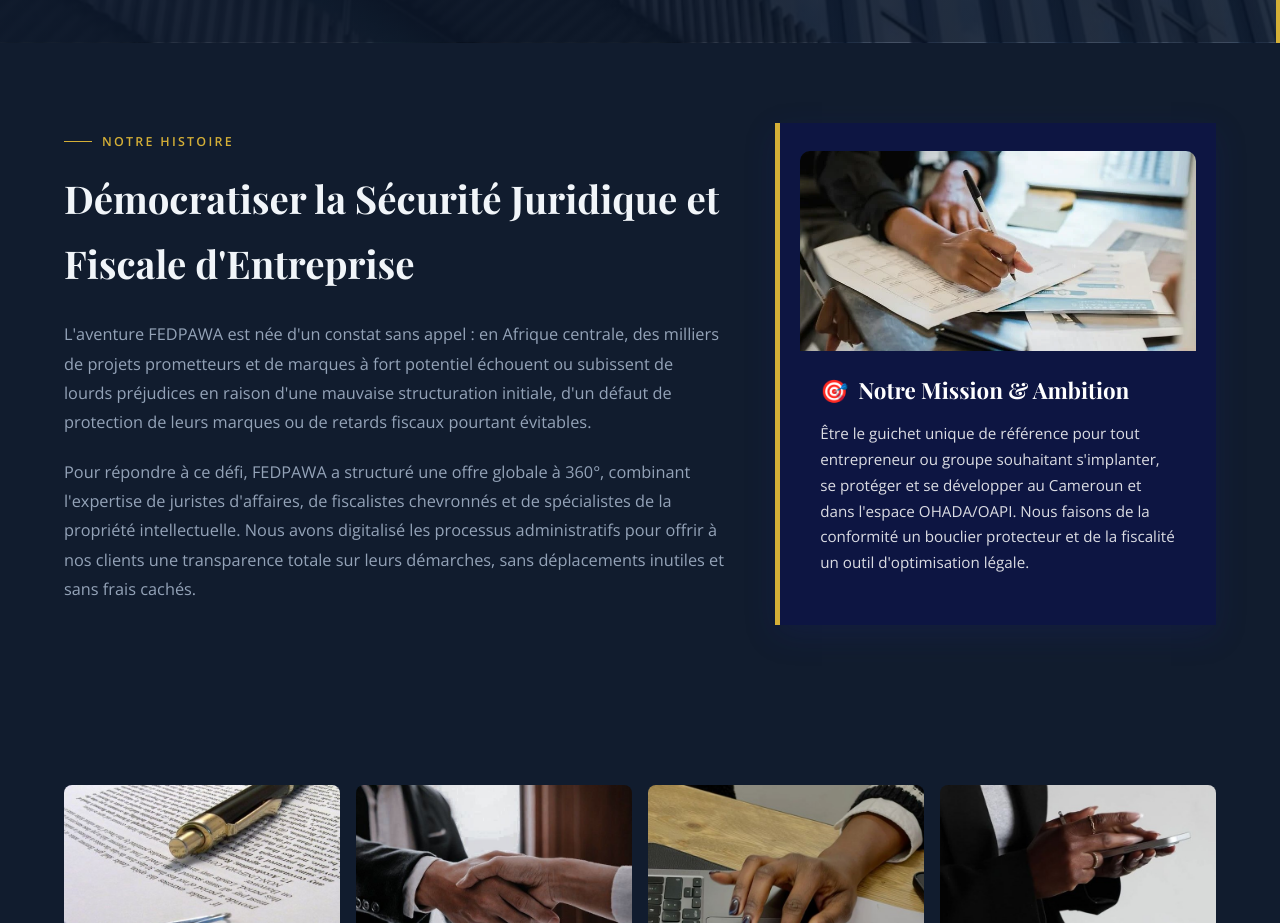
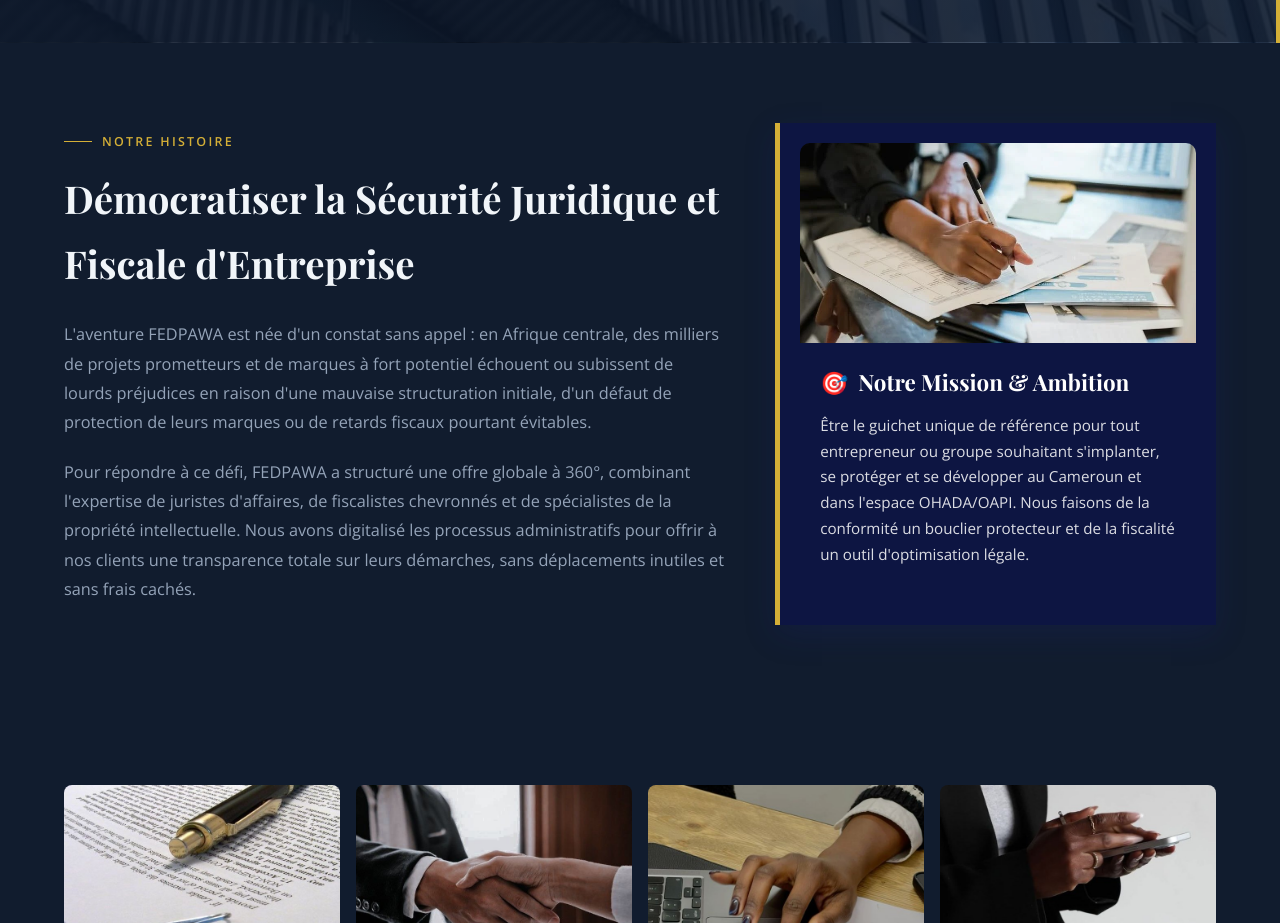
Before and after one commit to FEDPAWA-CORPORATE-SOLUTIONS/fedpawa-next, a Next.js app: page /qui-sommes-nous in a window 1280 px wide. Shown: the part 1000-1923 px from the top of the page. Built offline with nearby package versions, Linux system fonts and the light colour scheme; no server answers.

Commit message:
fix(frontend): about-vision-box alignement vertical en haut (flex-start au lieu de center)

```diff
--- a/app/globals.css
+++ b/app/globals.css
@@ -903,7 +903,7 @@ html[data-theme="navy"] .form-card h4 { color: var(--color-gold); }
    ========================================================== */
 
 /* Histoire & Vision */
-.about-vision-box { background-color: #1A237E; color: #fff; padding: 40px; border-left: 5px solid var(--color-gold); box-shadow: 0 10px 30px rgba(26, 35, 126, 0.2); height: 100%; display: flex; flex-direction: column; justify-content: center; }
+.about-vision-box { background-color: #1A237E; color: #fff; padding: 40px; border-left: 5px solid var(--color-gold); box-shadow: 0 10px 30px rgba(26, 35, 126, 0.2); height: 100%; display: flex; flex-direction: column; justify-content: flex-start; }
 html[data-theme="navy"] .about-vision-box { background-color: #0d1542; }
 .about-vision-box h3 { color: #fff; font-size: 1.4rem; margin-bottom: 12px; display: flex; align-items: center; gap: 10px; }
 .about-vision-box p { font-size: 0.95rem; color: rgba(255,255,255,0.85); line-height: 1.7; }
```
